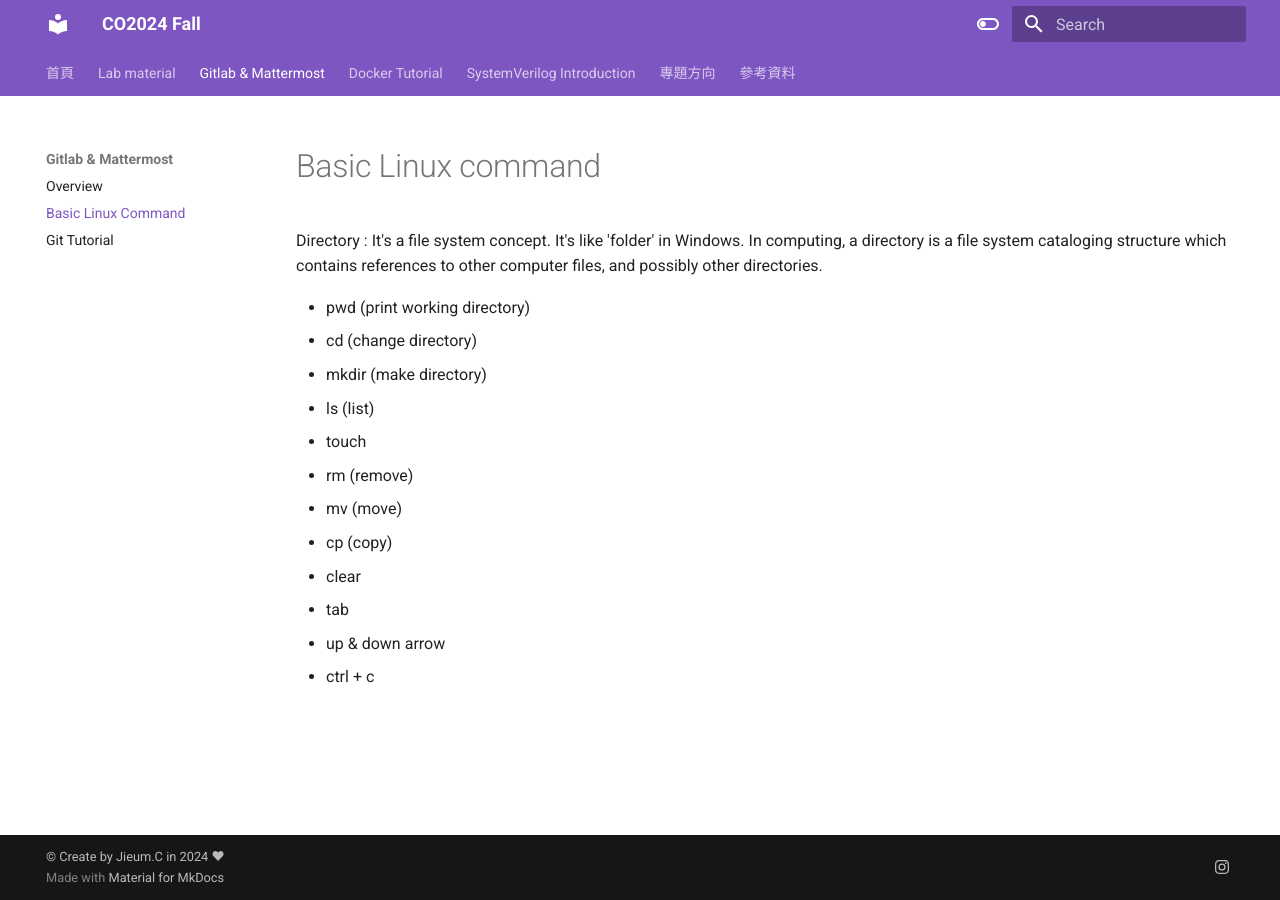
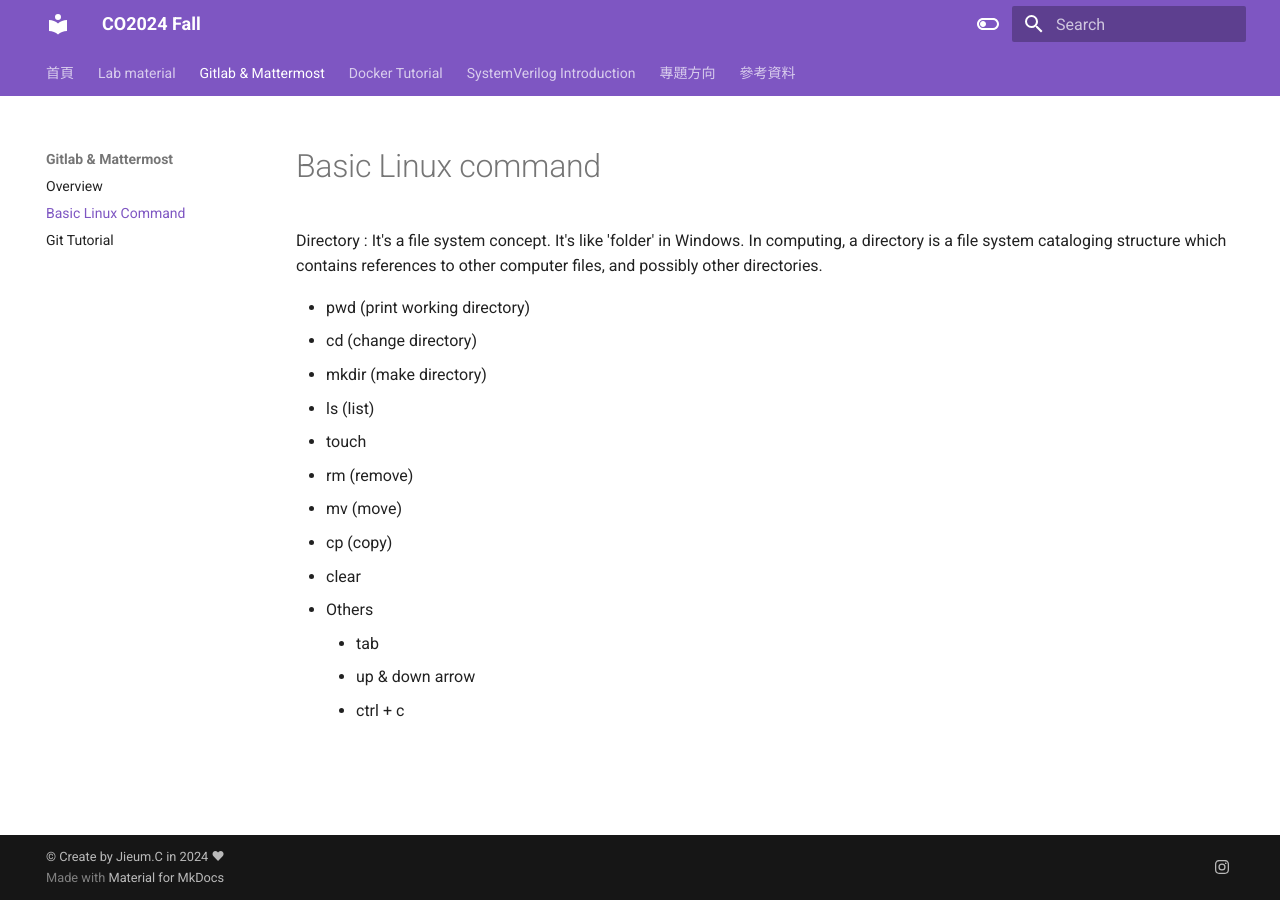
Before and after one commit to Jieumban/Test_mkdocs-, an MkDocs documentation site: the page built from docs/linux_cmd.md, in a window 1280 px wide. Built offline with MkDocs 1.6.1 and Material for MkDocs 9.7.7, drawn with Linux system fonts in a browser that asks for light colours.

Commit message:
update 24080309

```diff
--- a/docs/linux_cmd.md
+++ b/docs/linux_cmd.md
@@ -11,7 +11,7 @@ Directory : It's a file system concept. It's like 'folder' in Windows. In comput
 - mv (move)
 - cp (copy)
 - clear
-
-- tab
-- up & down arrow
-- ctrl + c
+- Others
+    - tab
+    - up & down arrow
+    - ctrl + c
```
Also changed, not shown: docs/labs/lab1.md (+1 -1 lines).
